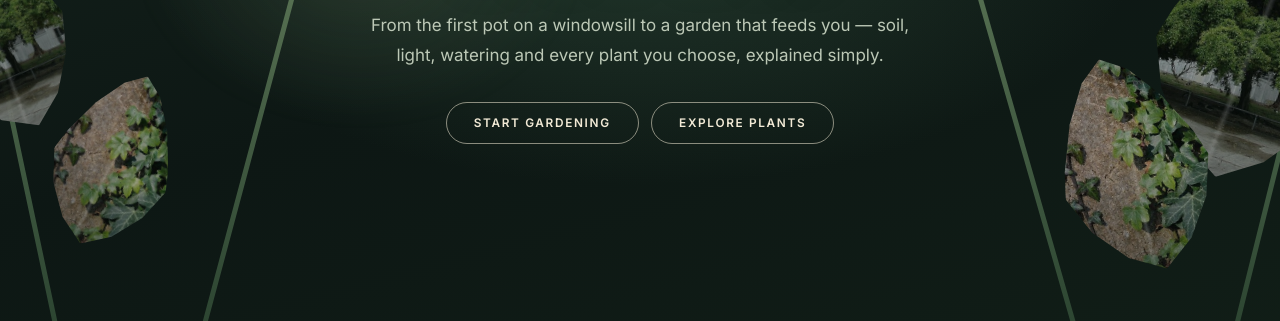
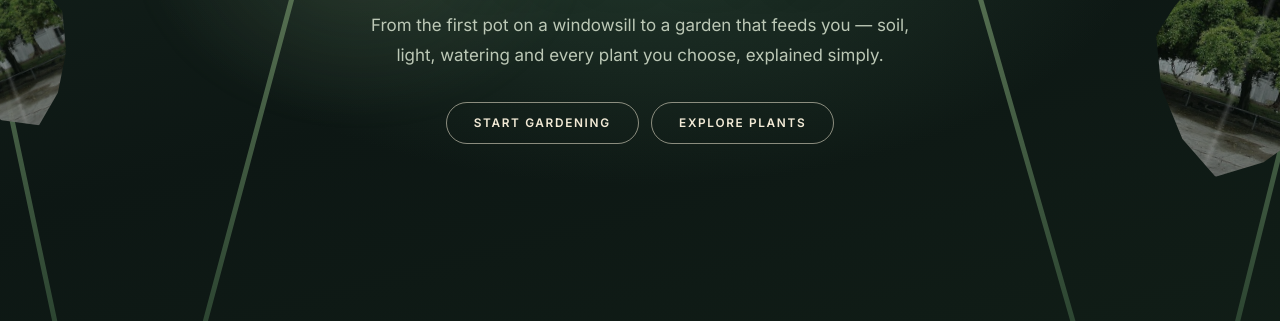
Before and after one commit to uday17/garden-guide, a plain HTML site: page index.html in a window 1280 px wide. Shown: the part 479-800 px from the top of the page. Drawn offline with Linux system fonts and the light colour scheme.

```diff
--- a/index.html
+++ b/index.html
@@ -68,7 +68,6 @@
       <i class="natural-leaf leaf--l1" style="--leaf-img:url('../images/monstera.jpg')"></i>
       <i class="natural-leaf leaf--l2" style="--leaf-img:url('../images/philodendron.jpg')"></i>
       <i class="natural-leaf leaf--l3" style="--leaf-img:url('../images/ficus-weeping-fig.jpg')"></i>
-      <i class="natural-leaf leaf--l4" style="--leaf-img:url('../images/english-ivy.jpg')"></i>
     </div>
 
     <div class="botanical botanical--right" aria-hidden="true">
@@ -77,7 +76,6 @@
       <i class="natural-leaf leaf--r1" style="--leaf-img:url('../images/monstera.jpg')"></i>
       <i class="natural-leaf leaf--r2" style="--leaf-img:url('../images/philodendron.jpg')"></i>
       <i class="natural-leaf leaf--r3" style="--leaf-img:url('../images/ficus-weeping-fig.jpg')"></i>
-      <i class="natural-leaf leaf--r4" style="--leaf-img:url('../images/english-ivy.jpg')"></i>
     </div>
 
     <div class="wrap hero__inner">
```
